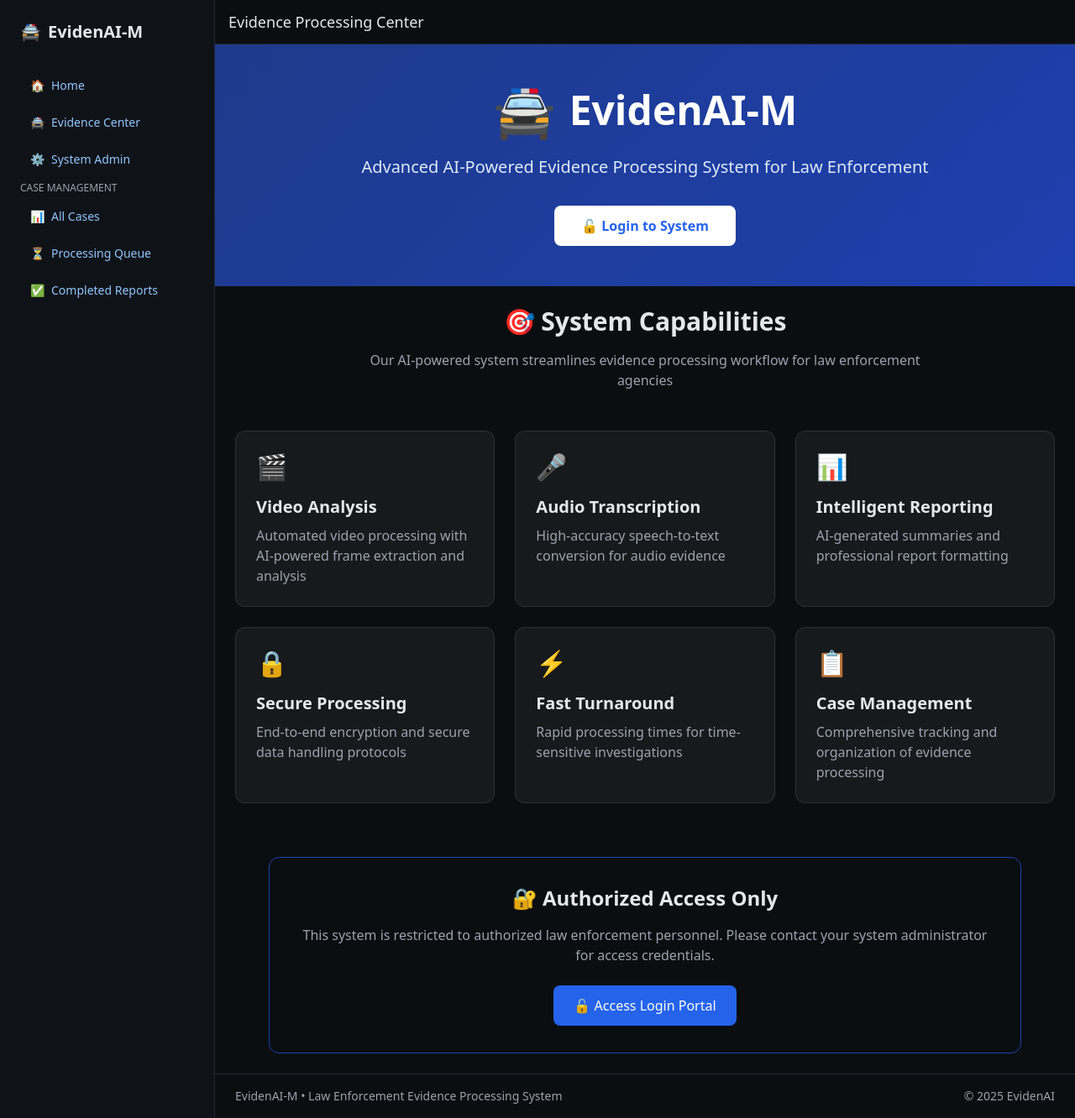
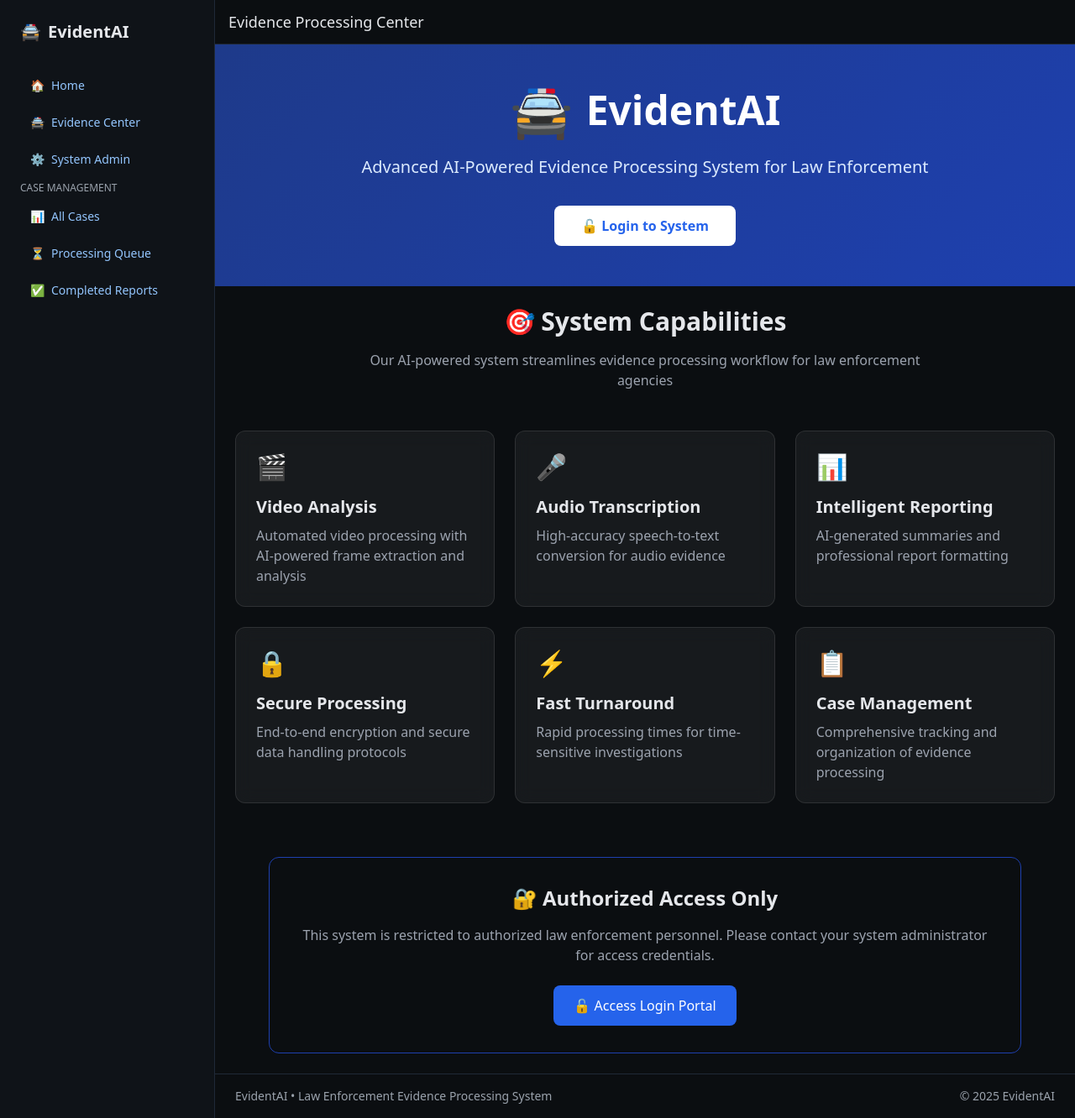
Before and after one commit to asalsali/evidentai-main, a Django app: page / in a window 1280 px wide. Shown: the whole page at 84% size. Run offline with Django 5.2, Linux system fonts and the light colour scheme; parts of the project's set-up code (start-up, migrations or seed data) failed here and were passed over.

Commit message:
Changed some minor wording for Evident AI

```diff
--- a/main/views.py
+++ b/main/views.py
@@ -380,7 +380,7 @@ def report_pdf(request, pk: int):
     story.append(Paragraph("CERTIFICATION", heading_style))
 
     cert_data = [
-        ['Prepared By:', 'EvidenAI-M Automated System'],
+        ['Prepared By:', 'EvidentAI Automated System'],
         ['Date:', report.created_at.strftime('%B %d, %Y')]
     ]
 
--- a/templates/auth/login.html
+++ b/templates/auth/login.html
@@ -1,6 +1,6 @@
 {% extends 'base.html' %}
 
-{% block title %}Login - EvidenAI-M{% endblock %}
+{% block title %}Login - EvidentAI{% endblock %}
 
 {% block head %}
 <style>
@@ -21,7 +21,7 @@
     <div class="text-center mb-8">
       <div class="flex items-center justify-center gap-3 mb-4">
         <span class="text-4xl">🚔</span>
-        <h1 class="text-3xl font-bold text-gray-800">EvidenAI-M</h1>
+        <h1 class="text-3xl font-bold text-gray-800">EvidentAI</h1>
       </div>
       <p class="text-gray-600">Law Enforcement Evidence Processing System</p>
       <div class="mt-4 p-3 bg-blue-50 border border-blue-200 rounded-lg">
--- a/templates/base.html
+++ b/templates/base.html
@@ -3,7 +3,7 @@
 <head>
   <meta charset="UTF-8" />
   <meta name="viewport" content="width=device-width, initial-scale=1.0" />
-  <title>{% block title %}EvidenAI-M{% endblock %}</title>
+  <title>{% block title %}EvidentAI{% endblock %}</title>
   <link href="https://cdn.jsdelivr.net/npm/tailwindcss@2.2.19/dist/tailwind.min.css" rel="stylesheet">
   <style>
     body { background-color: #0b0e11; color: #e5e7eb; }
@@ -19,7 +19,7 @@
   <aside class="sidebar w-64 p-6 border-r border-gray-800 hidden md:block">
     <div class="text-xl font-semibold mb-8 flex items-center gap-2">
       <span>🚔</span>
-      <span>EvidenAI-M</span>
+      <span>EvidentAI</span>
     </div>
     {% include 'partials/side_menu.html' %}
   </aside>
@@ -42,8 +42,8 @@
     {% endif %}
     <footer class="px-6 py-4 border-t border-gray-800 text-sm muted">
       <div class="flex items-center justify-between">
-        <span>EvidenAI-M • Law Enforcement Evidence Processing System</span>
-        <span>&copy; {% now "Y" %} EvidenAI</span>
+        <span>EvidentAI • Law Enforcement Evidence Processing System</span>
+        <span>&copy; {% now "Y" %} EvidentAI</span>
       </div>
     </footer>
   </div>
--- a/templates/dashboard.html
+++ b/templates/dashboard.html
@@ -1,5 +1,5 @@
 {% extends 'base.html' %}
-{% block title %}Evidence Processing Center • EvidenAI-M{% endblock %}
+{% block title %}Evidence Processing Center • EvidentAI{% endblock %}
 {% block header %}Evidence Processing Center{% endblock %}
 {% block content %}
 
--- a/templates/home.html
+++ b/templates/home.html
@@ -1,6 +1,6 @@
 {% extends 'base.html' %}
 
-{% block title %}EvidenAI-M - Law Enforcement Evidence Processing{% endblock %}
+{% block title %}EvidentAI - Law Enforcement Evidence Processing{% endblock %}
 
 {% block head %}
 <style>
@@ -20,7 +20,7 @@
   <div class="max-w-4xl mx-auto text-center">
     <div class="flex items-center justify-center gap-4 mb-6">
       <span class="text-6xl">🚔</span>
-      <h1 class="text-5xl font-bold">EvidenAI-M</h1>
+      <h1 class="text-5xl font-bold">EvidentAI</h1>
     </div>
     <p class="text-xl mb-8 text-blue-100">
       Advanced AI-Powered Evidence Processing System for Law Enforcement
--- a/templates/reports/detail.html
+++ b/templates/reports/detail.html
@@ -1,5 +1,5 @@
 {% extends 'base.html' %}
-{% block title %}Case #{{ report.id }} • EvidenAI-M{% endblock %}
+{% block title %}Case #{{ report.id }} • EvidentAI{% endblock %}
 {% block header %}Case #{{ report.id }}{% endblock %}
 {% block content %}
 <div class="grid grid-cols-1 lg:grid-cols-3 gap-6">
--- a/templates/reports/list.html
+++ b/templates/reports/list.html
@@ -1,5 +1,5 @@
 {% extends 'base.html' %}
-{% block title %}{{ title }} • EvidenAI-M{% endblock %}
+{% block title %}{{ title }} • EvidentAI{% endblock %}
 {% block header %}{{ title }}{% endblock %}
 {% block content %}
 <div class="card p-6 rounded border border-gray-800">
--- a/templates/reports/professional_report.html
+++ b/templates/reports/professional_report.html
@@ -1,5 +1,5 @@
 {% extends 'base.html' %}
-{% block title %}Professional Report - Case #{{ report.id }} • EvidenAI-M{% endblock %}
+{% block title %}Professional Report - Case #{{ report.id }} • EvidentAI{% endblock %}
 {% block header %}Professional Evidence Report{% endblock %}
 
 {% block head %}
@@ -377,7 +377,7 @@
       <div>
         <div class="field-label">Prepared By</div>
         <div class="signature-line"></div>
-        <div class="text-sm text-gray-600 mt-1">EvidenAI-M Automated System</div>
+        <div class="text-sm text-gray-600 mt-1">EvidentAI Automated System</div>
       </div>
 
       <div>
```
Also changed, not shown: README.md.
